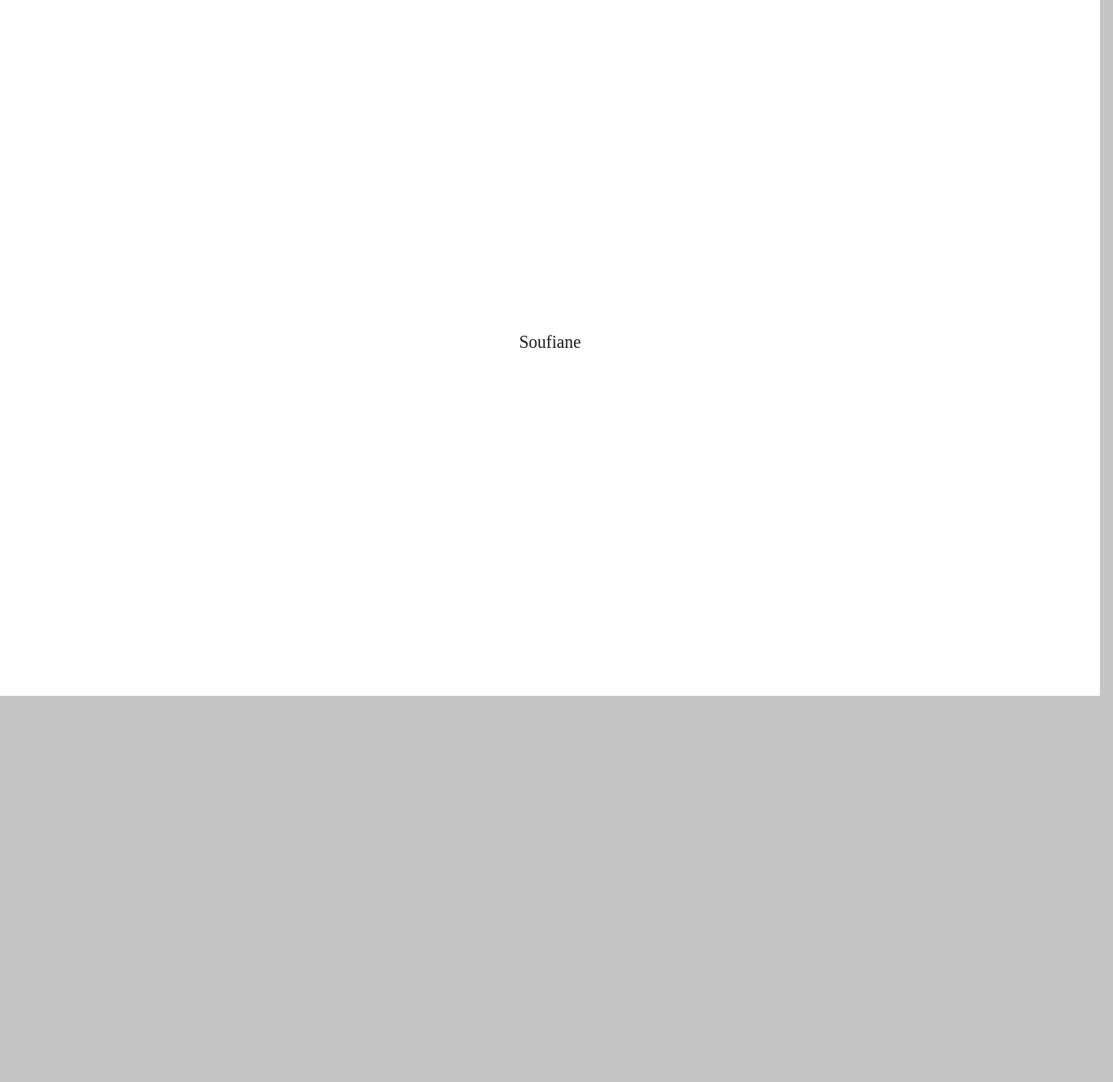
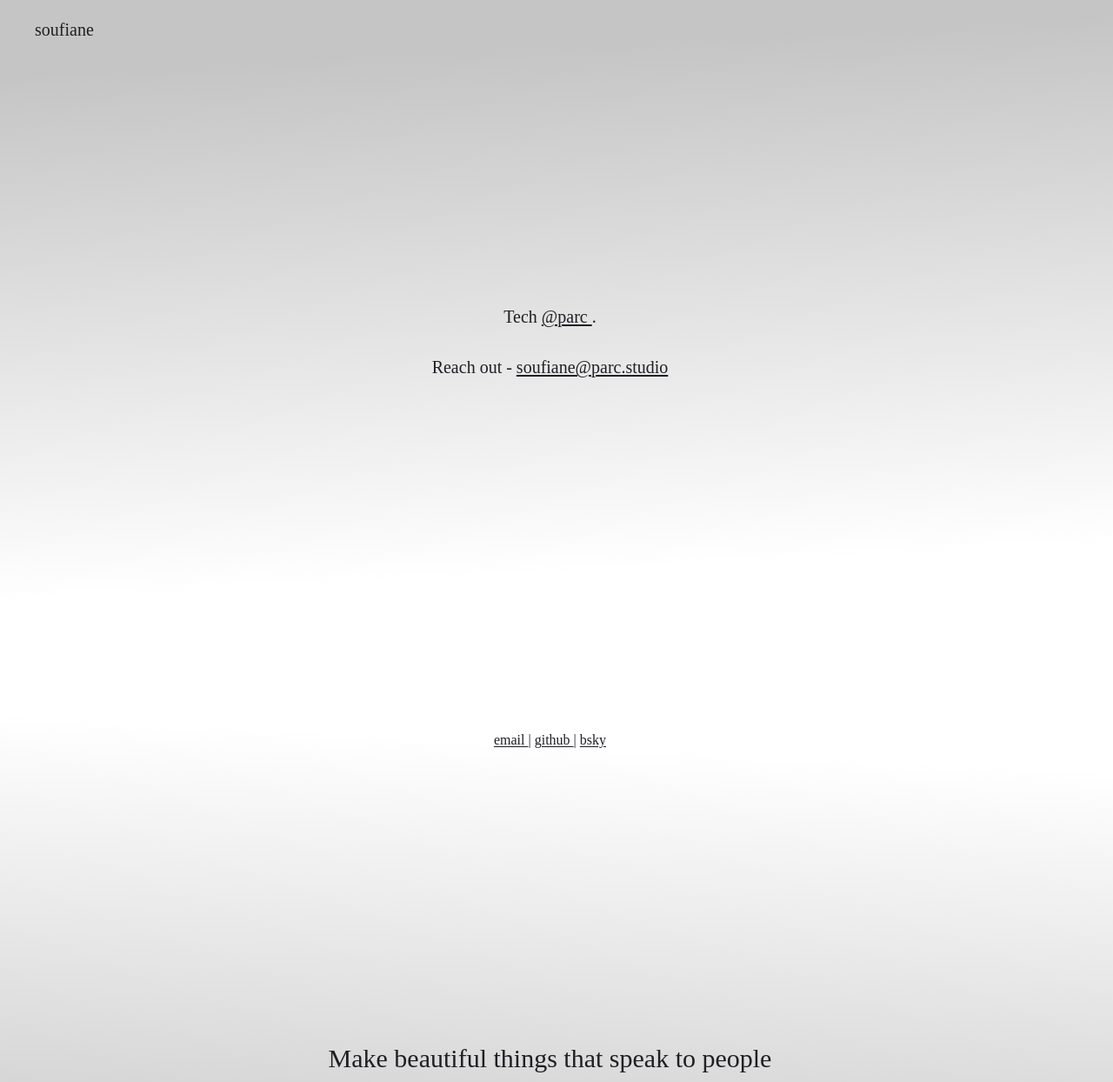
Before and after one commit to jazsouf/jazsouf-v1, an Astro site: page / in a window 1280 px wide. Shown: the top 1244 px of the page at 87% size. Before the commit the page ends 800 px from the top, so only its background shows below. Built offline with nearby package versions, Linux system fonts and the light colour scheme; Astro itself is replaced by a stand-in of ours.

Commit message:
feat: compose homepage

```diff
--- a/src/pages/index.astro
+++ b/src/pages/index.astro
@@ -1,11 +1,58 @@
 ---
 import Base from "../layouts/Base.astro";
+import Name from "../components/Name.astro";
+import { site, hero, footerLinks } from "../site";
+
+const isExternal = (href?: string) => !!href && href.startsWith("http");
+const extAttrs = (href?: string) =>
+  isExternal(href) ? { target: "_blank", rel: "noreferrer noopener" } : {};
 ---
 
 <Base>
+  <nav class="nav">
+    <a class="nav-link" href="/" aria-label={site.name.main}>
+      <Name main={site.name.main} sub={site.name.sub} />
+    </a>
+  </nav>
+
   <main class="page">
-    <section class="header">
-      <p class="hero-line">Soufiane</p>
+    <section id="header" class="header">
+      {
+        hero.map((line) => (
+          <p class="hero-line">
+            {line.map((span) =>
+              span.href ? (
+                <a class="link" href={span.href} {...extAttrs(span.href)}>
+                  {span.text}
+                </a>
+              ) : (
+                span.text
+              ),
+            )}
+          </p>
+        ))
+      }
     </section>
+    <div class="gradientBg"></div>
   </main>
+
+  <footer class="footer">
+    <div class="footerBg"></div>
+    <div class="footer-content">
+      <p class="footer-links">
+        {
+          footerLinks.map((link, i) => (
+            <Fragment>
+              {i > 0 && " | "}
+              <a class="link" href={link.href} {...extAttrs(link.href)}>
+                {link.text}
+              </a>
+            </Fragment>
+          ))
+        }
+      </p>
+      <p class="tagline">{site.tagline}</p>
+      <p class="copyright">{site.copyright}</p>
+    </div>
+  </footer>
 </Base>
```
